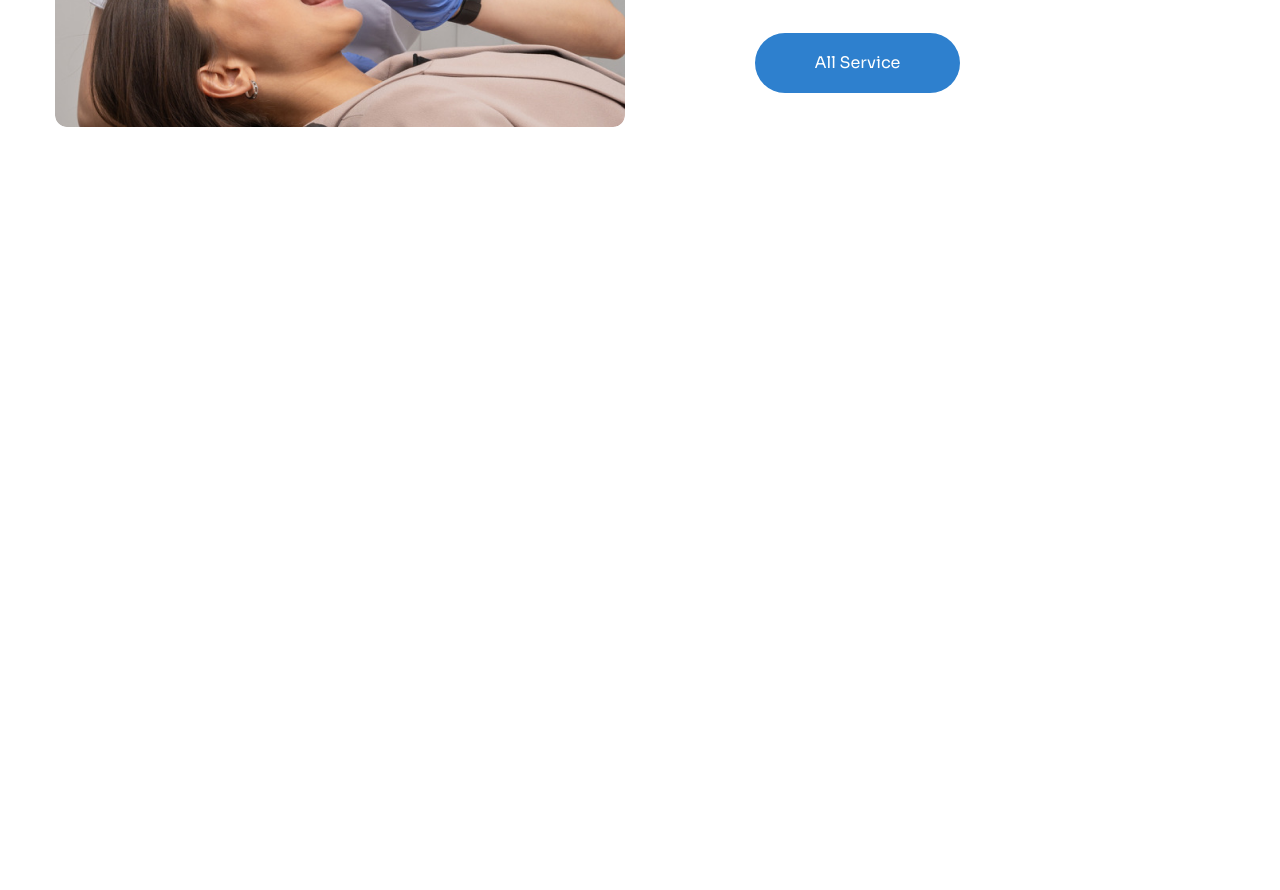
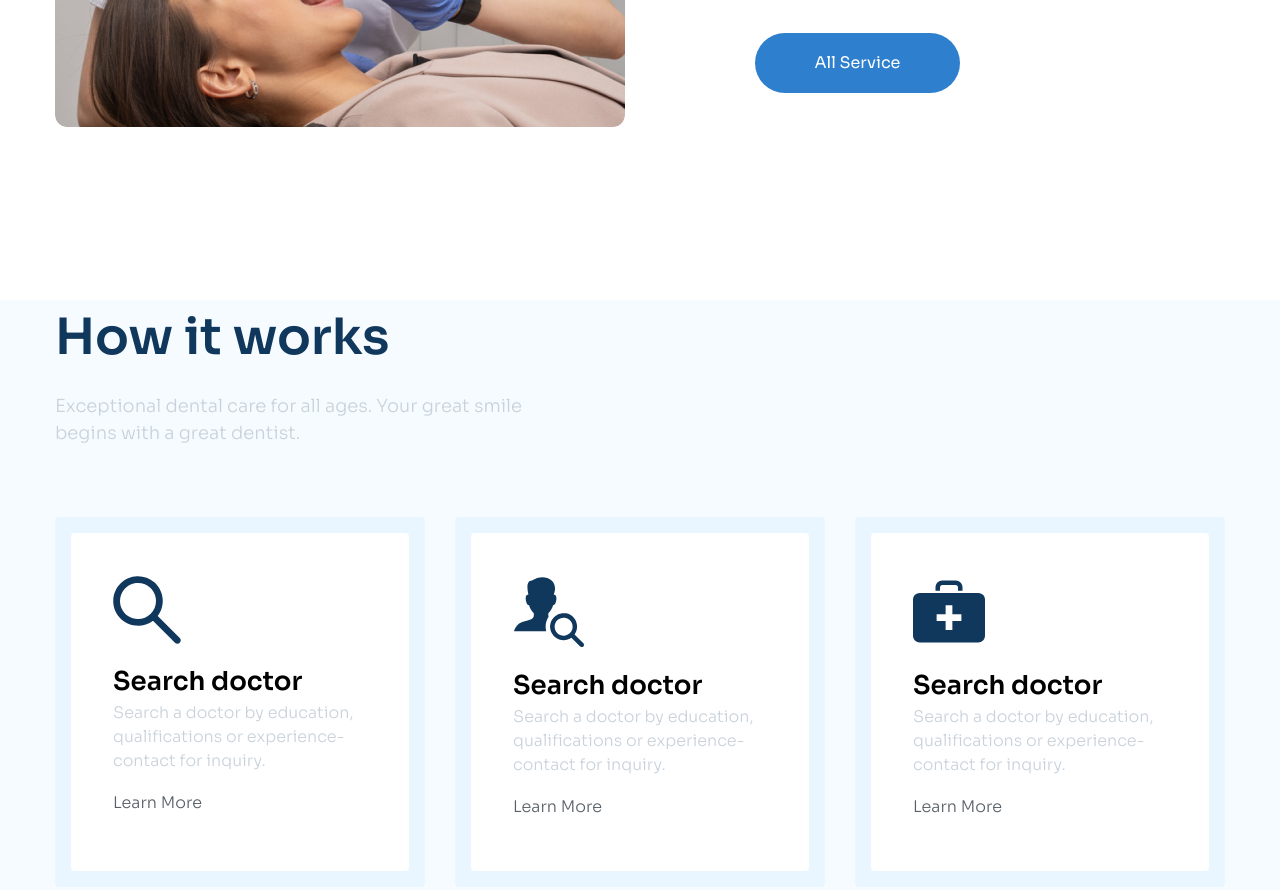
Before and after one commit to huynhanh48/Project-3, a plain HTML site: page index.html in a window 1280 px wide. Shown: the part 1615-2505 px from the top of the page. Before the commit the page ends 1915 px from the top, so only its background shows below. Drawn offline with Linux system fonts and the light colour scheme.

Commit message:
provide-transition

```diff
--- a/index.html
+++ b/index.html
@@ -91,6 +91,7 @@
     </head>
 
     <body>
+        <!-- header -->
         <header class="header">
             <div class="container">
                 <div class="header-top">
@@ -164,7 +165,8 @@
                 </section>
             </div>
         </header>
-        <div class="service">
+        <!-- service -->
+        <section class="service">
             <div class="container">
                 <h2 class="service__title">Our services</h2>
                 <p class="desc service-desc">
@@ -259,6 +261,62 @@
                     </div>
                 </div>
             </div>
-        </div>
+        </section>
+        <section class="provide">
+            <div class="container">
+                <h1 class="provide__title">How it works</h1>
+                <p class="desc provide-desc">
+                    Exceptional dental care for all ages. Your great smile
+                    begins with a great dentist.
+                </p>
+                <div class="provide__row">
+                    <div class="provide__row-column">
+                        <section class="provide__column-container">
+                            <img
+                                src="./static/image/icon-1.svg"
+                                alt=""
+                                class="column-img"
+                            />
+                            <span class="column-title">Search doctor</span>
+                            <p class="desc column-desc">
+                                Search a doctor by education, qualifications or
+                                experience-contact for inquiry.
+                            </p>
+                            <a href="#!" class="column-link">Learn More</a>
+                        </section>
+                    </div>
+                    <div class="provide__row-column">
+                        <section class="provide__column-container">
+                            <img
+                                src="./static/image/icon-2.svg"
+                                alt=""
+                                class="column-img"
+                            />
+                            <span class="column-title">Search doctor</span>
+                            <p class="desc column-desc">
+                                Search a doctor by education, qualifications or
+                                experience-contact for inquiry.
+                            </p>
+                            <a href="#!" class="column-link">Learn More</a>
+                        </section>
+                    </div>
+                    <div class="provide__row-column">
+                        <section class="provide__column-container">
+                            <img
+                                src="./static/image/icon-3.svg"
+                                alt=""
+                                class="column-img"
+                            />
+                            <span class="column-title">Search doctor</span>
+                            <p class="desc column-desc">
+                                Search a doctor by education, qualifications or
+                                experience-contact for inquiry.
+                            </p>
+                            <a href="#!" class="column-link">Learn More</a>
+                        </section>
+                    </div>
+                </div>
+            </div>
+        </section>
     </body>
 </html>
--- a/static/css/style.css
+++ b/static/css/style.css
@@ -283,3 +283,69 @@ a{
 .service__btn{
     margin: 55px 0 0 0 ;
 }
+/* ==================provide=================== */
+.provide
+{
+    max-width: 100%;
+    background: rgba(246, 251, 255, 1);
+    padding-bottom: 159px;
+}
+.provide__title{
+    font-size: 5rem;
+    font-weight: 600;
+    line-height: 1.5;
+    color: rgba(16, 55, 92, 1);
+    margin-bottom: 18px;
+}
+.provide-desc{
+    width: 468px;
+    font-size: 1.8rem;
+    font-weight: 300;
+    line-height: 1.5;
+    margin-bottom: 70px;
+}
+.provide__row{
+    display: grid;
+    grid-template-columns: repeat(3,1fr);
+    grid-auto-rows: 370px;
+    column-gap: 30px;
+}
+.provide__row-column{
+    background: #fff;
+    border:16px solid rgba(234, 246, 255, 1);
+    border-radius: 4px;
+    background-color: rgba(234, 246, 255, 1);
+    transition: 0.3s;
+}
+.provide__column-container{
+    background-color: #fff;
+    border-radius:4px ;
+    height: 100%;
+    padding: 43px 42px;
+}
+.column-img{
+    display: block;
+    margin-bottom: 18px;
+}
+.column-title{
+    font-size: 2.6rem;
+    font-weight: 600;
+    line-height: 1.5;
+    margin-bottom: 28px;
+}
+
+.column-desc{
+    font-size: 1.6rem;
+    font-weight: 300;
+    line-height: 1.5;
+    margin-bottom: 18px;
+}
+.column-link{
+    font-size: 1.6rem;
+    font-weight: 300;
+    line-height: 1.5;
+    color: rgba(87, 95, 102, 1);
+}
+.provide__row-column:hover {
+    transform: translateY(-10px);
+}
```
Also changed, not shown: static/image/icon-1.svg (added), static/image/icon-2.svg (added), static/image/icon-3.svg (added).
